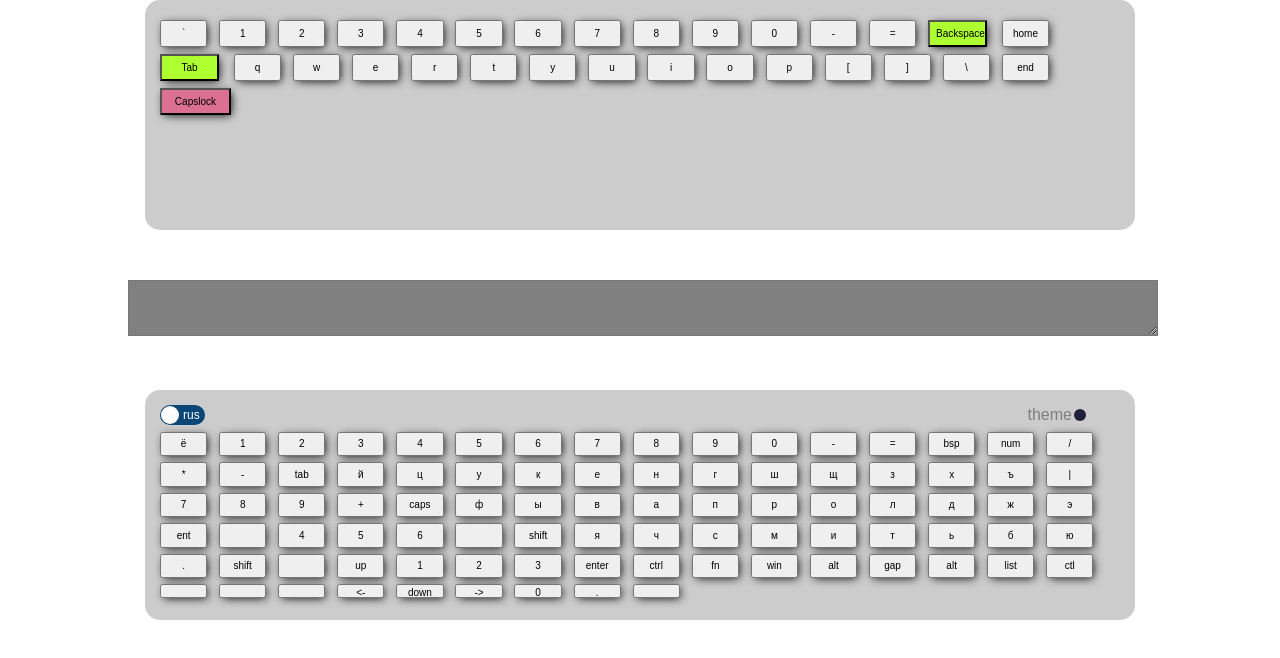
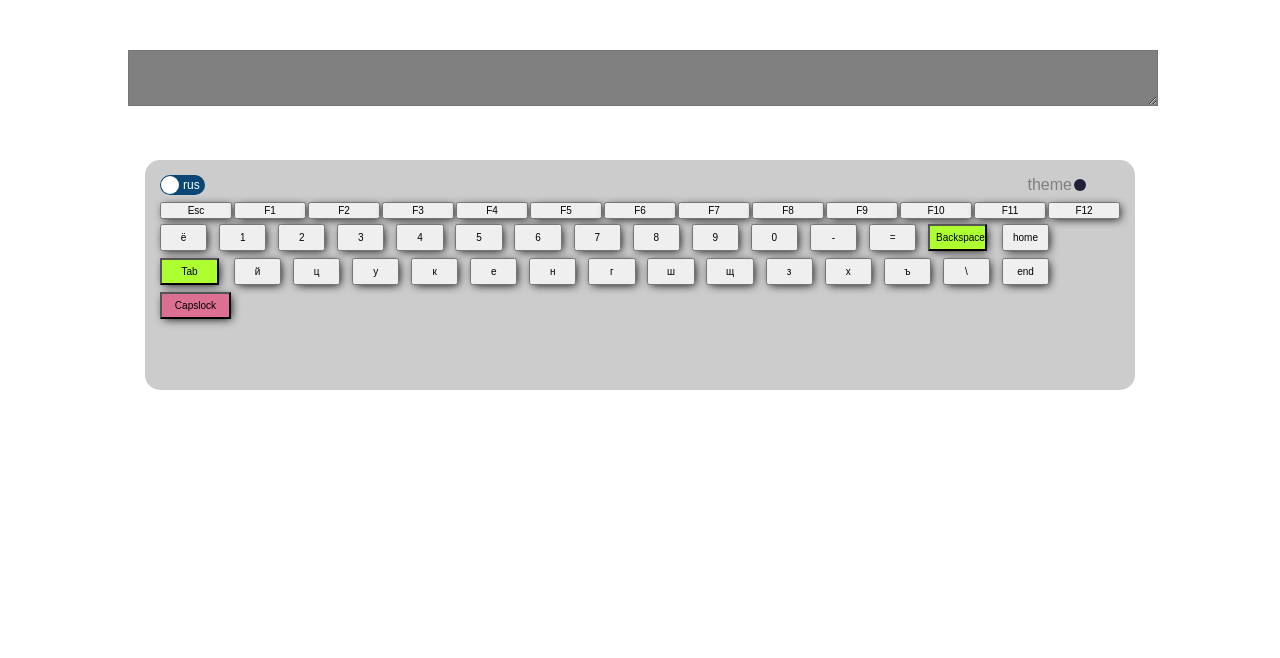
Before and after one commit to AlenaShkr/virtualKeyboard, a website built with webpack: page index.html in a window 1280 px wide. Built offline with nearby package versions, Linux system fonts and the light colour scheme.

Commit message:
change layout file

```diff
--- a/js/index.js
+++ b/js/index.js
@@ -32,26 +32,29 @@ window.onload = function load() {
       textField.value += '\t';
     }
     if (event.key !== 'Control' && 'Shift' && 'Tab') {
-      if (event.key.charCodeAt(0) < 1040 && lang === 'rus') {
-        lang = 'eng';
-        checkboxChoiceLang.checked = true;
-        redrawButtons(keyboardButton, lang);
-      } else if (event.key.charCodeAt(0) >= 1040 && lang === 'eng') {
-        lang = 'rus';
-        checkboxChoiceLang.checked = false;
-        redrawButtons(keyboardButton, lang);
-      }
-      const indexButtonClick = arr.findIndex(el => el === event.key);
-      buttons[indexButtonClick].className = 'button clicked';
-      setTimeout(() => { buttons[indexButtonClick].className = 'button'; }, 700);
-      textField.value += event.key;
+      if (event.key === 'Enter') {
+        event.preventDefault();
+        textField.value += '\n';
+      } else textField.value += event.key;
+      // // if (event.key.charCodeAt(0) < 1040 && lang === 'rus') {
+      // //   lang = 'eng';
+      // //   checkboxChoiceLang.checked = true;
+      // //   redrawButtons(keyboardButton, lang);
+      // // } else if (event.key.charCodeAt(0) >= 1040 && lang === 'eng') {
+      // //   lang = 'rus';
+      // //   checkboxChoiceLang.checked = false;
+      // //   redrawButtons(keyboardButton, lang);
+      // // }
+      // const indexButtonClick = arr.findIndex(el => el === event.key);
+      // buttons[indexButtonClick].className = 'button clicked';
+      // setTimeout(() => { buttons[indexButtonClick].className = 'button'; }, 700);
     }
   });
 
   const btn = document.querySelectorAll('button');
   btn.forEach((el) => {
     el.addEventListener('click', (event) => {
-      textField.value += event.toElement.value;
+      textField.value += event.toElement.textContent;
     });
   });
   const choiceThemeButton = document.querySelector('.choice-theme-button');
--- a/js/layout.js
+++ b/js/layout.js
@@ -11,6 +11,61 @@ const valueKeyRus = [
   ['caps', 'ф', 'ы', 'в', 'а', 'п', 'р', 'о', 'л', 'д', 'ж', 'э', 'ent', '', '4', '5', '6', ''],
   ['shift', 'я', 'ч', 'с', 'м', 'и', 'т', 'ь', 'б', 'ю', '.', 'shift', '', 'up', '1', '2', '3', 'enter'],
   ['ctrl', 'fn', 'win', 'alt', 'gap', 'alt', 'list', 'ctl', '', '', '', '<-', 'down', '->', '0', '.', '']];
+const functionalButton = [
+  {
+    code: 'Escape',
+    value: 'Esc',
+  },
+  {
+    code: 'F1',
+    value: 'F1',
+  },
+  {
+    code: 'F2',
+    value: 'F2',
+  },
+  {
+    code: 'F3',
+    value: 'F3',
+  },
+  {
+    code: 'F4',
+    value: 'F4',
+  },
+  {
+    code: 'F5',
+    value: 'F5',
+  },
+  {
+    code: 'F6',
+    value: 'F6',
+  },
+  {
+    code: 'F7',
+    value: 'F7',
+  },
+  {
+    code: 'F8',
+    value: 'F8',
+  },
+  {
+    code: 'F9',
+    value: 'F9',
+  },
+  {
+    code: 'F10',
+    value: 'F10',
+  },
+  {
+    code: 'F11',
+    value: 'F11',
+  },
+  {
+    code: 'F12',
+    value: 'F12',
+  },
+];
+
 const common = [{
   code: 'Backquote',
   value: {
@@ -260,84 +315,12 @@ const common = [{
   size: '1.5',
 },
 ];
-const keyboard = document.createElement('div');
-keyboard.className = 'keyboard';
-const keyboardButton = document.createElement('div');
-keyboardButton.className = 'keyboard-buttons';
-keyboard.appendChild(keyboardButton);
-document.body.appendChild(keyboard);
-const len = common.length;
-for (let j = 0; j < len; j += 1) {
-  const btn = document.createElement('button');
-  btn.className = 'button';
-  if (common[j].size === '1.25') {
-    btn.className += ' button_125';
-  }
-  if (common[j].size === '1.5') {
-    btn.className += ' button_150';
-  }
-  btn.innerHTML = common[j].value.eng;
-  btn.value = common[j].code;
-  keyboardButton.appendChild(btn);
-}
-
-// const common = [
-//   {'key' : '0',
-//     'code': '0',
-//       'engvalue': '0'},
-//   {'key' : '1',
-//   'code': '1'},
-//   {'key' : '2',
-//   'code': '2'},
-//   {'key' : '3',
-//   'code': '3'},
-//   {'key' : '4',
-//   'code': '4'},
-//   {'key' : '5',
-//   'code': '5'},
-//   {'key' : '6',
-//     'code': '6'},
-//   {'key' : '7',
-//   'code': '7'},
-//   {'key' : '8',
-//   'code': '8'},
-//   {'key' : '9',
-//   'code': '9'},
-//   {'key' : 'Esc',
-//   'code': 'Escape'},
-//   {'key' : 'Backspase',
-//   'code': 'Backspase'},
-//   {'key' : 'Tab',
-//     'code': 'Tab'},
-//   {'key' : '-',
-//   'code': '-'},
-//   {'key' : '=',
-//   'code': '='},
-//   {'key' : '/\\',
-//   'code': '/\\'},
-//   {'key' : 'Caps Lock',
-//   'code': 'CapsLock'},
-//   {'key' : 'Shift',
-//   'code': 'Shift'},
-//   {'key' : 'Ctrl',
-//     'code': 'Control'},
-//   {'key' : 'Win',
-//   'code': 'Meta'},
-//   {'key' : 'Alt',
-//   'code': 'Alt'},
-//   {'key' : 'пробел',
-//   'code': ''},
-//   {'key' : 'Enter',
-//   'code': 'Enter'},
-//   {'key' : 'Menu',
-//   'code': 'ContextMenu'},
-//   {'key' : 'Print Screen',
-//   'code': 'PrintScreen'}
-// ];
 
 const objectLang = {
   eng: valueKeyEng,
   rus: valueKeyRus,
+  common,
+  functionalButton,
 };
 
 export default objectLang;
--- a/js/startPage.js
+++ b/js/startPage.js
@@ -1,14 +1,21 @@
 import objectLang from './layout';
 
-function drawButtons(keyboard, lang) {
-  const array = [].concat(...objectLang[lang]);
+function drawButtons(keyboard, arr, lang) {
+  const array = [].concat(...arr);
   const len = array.length;
   for (let j = 0; j < len; j += 1) {
     const btn = document.createElement('button');
     btn.className = 'button';
-
-    btn.innerHTML = array[j];
-    btn.value = array[j];
+    if (array[j].size === '1.25') {
+      btn.className += ' button_125';
+    }
+    if (array[j].size === '1.5') {
+      btn.className += ' button_150';
+    }
+    if (array[j].value[lang] === undefined) {
+      btn.innerHTML = array[j].value;
+    } else btn.innerHTML = array[j].value[lang];
+    btn.value = array[j].code;
     keyboard.appendChild(btn);
   }
 }
@@ -36,12 +43,16 @@ function drawStartPage() {
   choiceTheme.className = 'choice-theme-button';
   keyboard.appendChild(choiceTheme);
 
-  const lang = 'rus';
-
-  drawButtons(keyboardButton, lang);
-  keyboard.appendChild(keyboardButton);
-  document.body.appendChild(keyboard);
-
+  const lang = 'ru';
+  if (window.document.body.clientWidth >= 1000) {
+    const divFunctButton = document.createElement('div');
+    divFunctButton.className = 'functional-button';
+    drawButtons(divFunctButton, objectLang.functionalButton);
+    drawButtons(keyboardButton, objectLang.common, lang);
+    keyboard.appendChild(divFunctButton);
+    keyboard.appendChild(keyboardButton);
+    document.body.appendChild(keyboard);
+  }
   return { textField, checkboxChoiceLang, keyboardButton };
 }
 
--- a/main.css
+++ b/main.css
@@ -18,6 +18,14 @@ body {
     width: 100%;
     height: 85%;
     margin-top: 5px;
+  }
+  .functional-button {
+    display: flex;
+    flex-direction: row;
+    width: 100%;
+    justify-content: space-between;
+    align-items: center;
+    gap: 2px;
   }
 
   .button {
```
